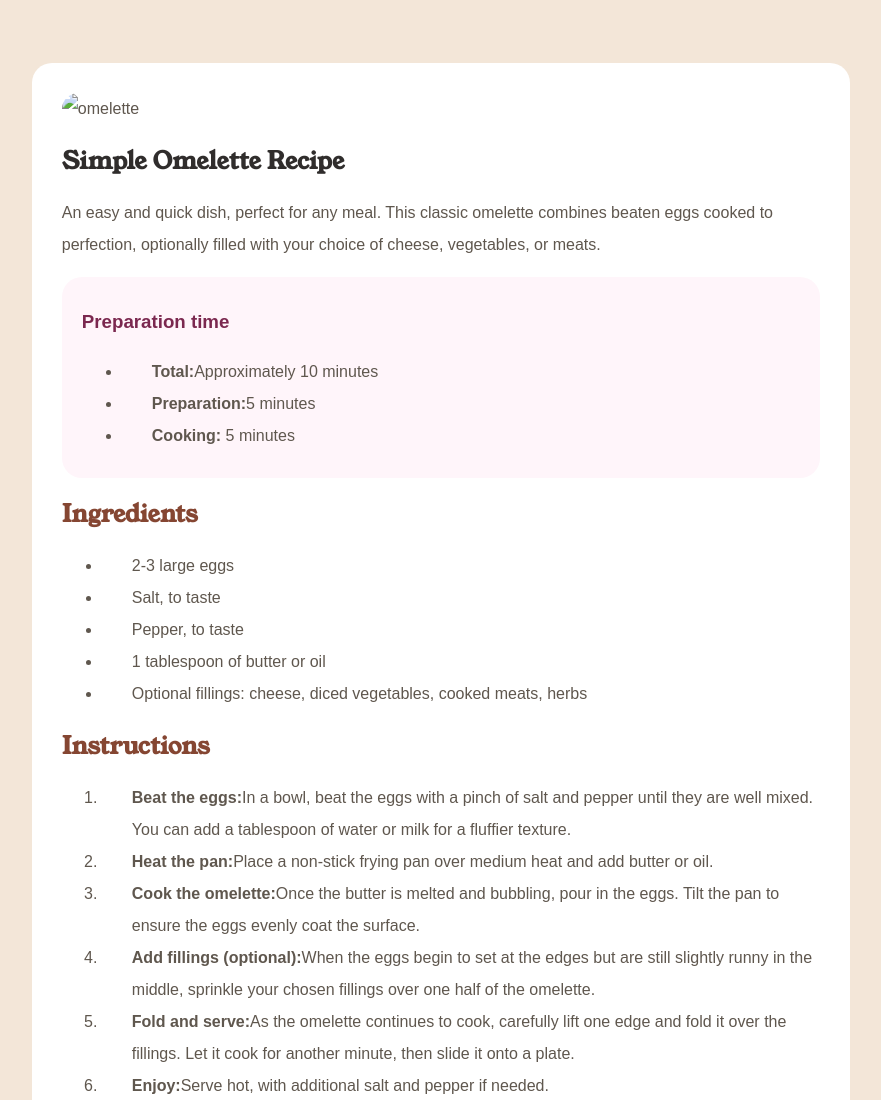
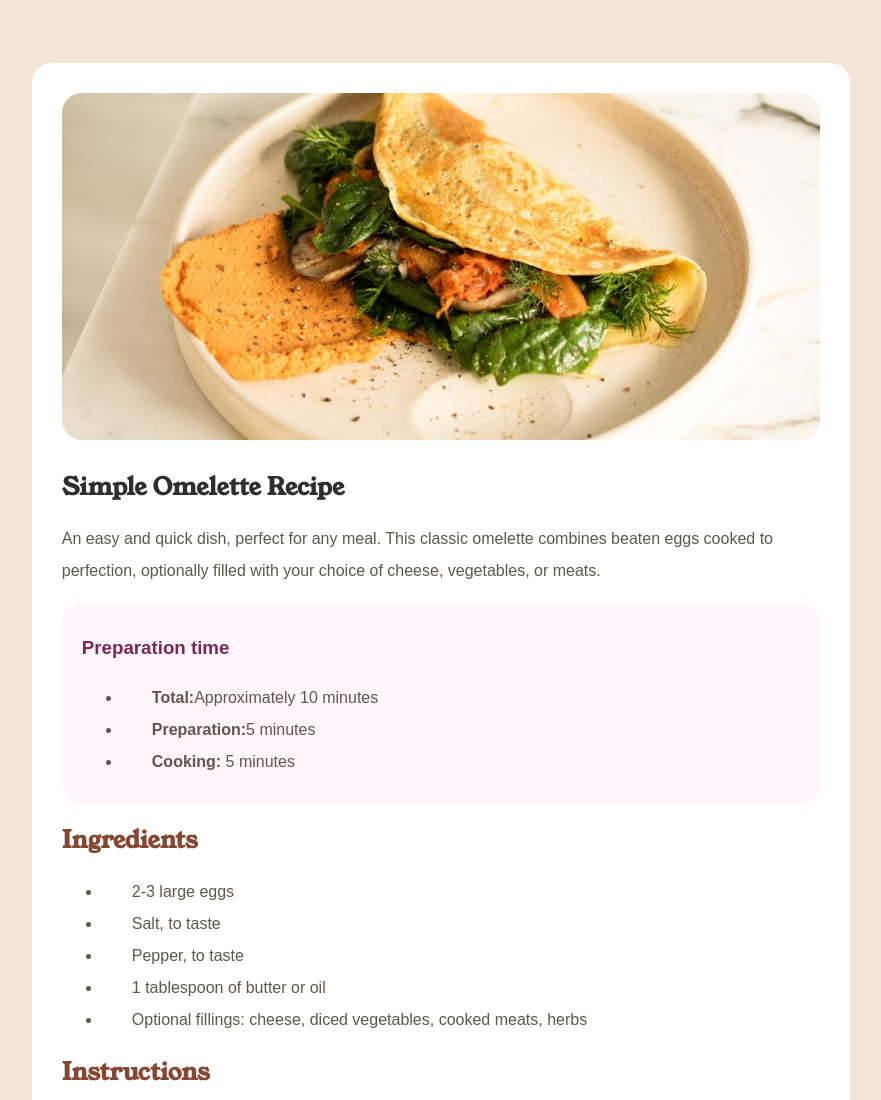
Before and after one commit to ravichak1/RECIPE-PAGE-MAIN, a plain HTML site: page index.html in a window 1280 px wide. Shown: the top 1100 px of the page, without its empty margins (199-1080 px from the left). Drawn offline with Linux system fonts and the light colour scheme; the site is published under a folder, as on GitHub Pages, so addresses that start at the root find nothing.

Commit message:
Update index.html

```diff
--- a/index.html
+++ b/index.html
@@ -19,7 +19,7 @@
   <div class="container">
     <!-- div used for content Image -->
     <section id="contentIMG">
-      <img src="/assets/images/image-omelette.jpeg" alt="omelette">
+      <img src="./assets/images/image-omelette.jpeg" alt="omelette">
     </section>
 
     <!-- section for contents -->
```
